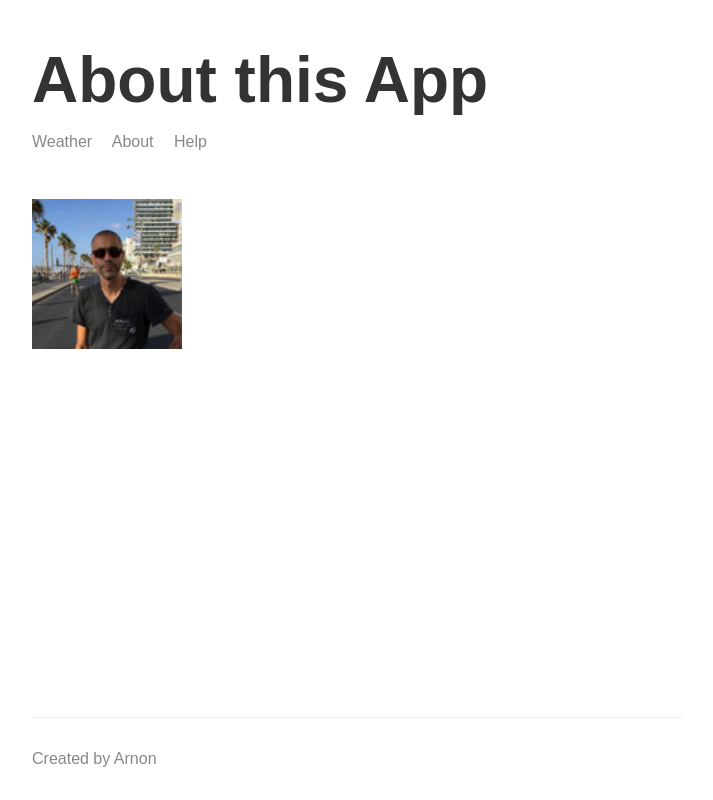
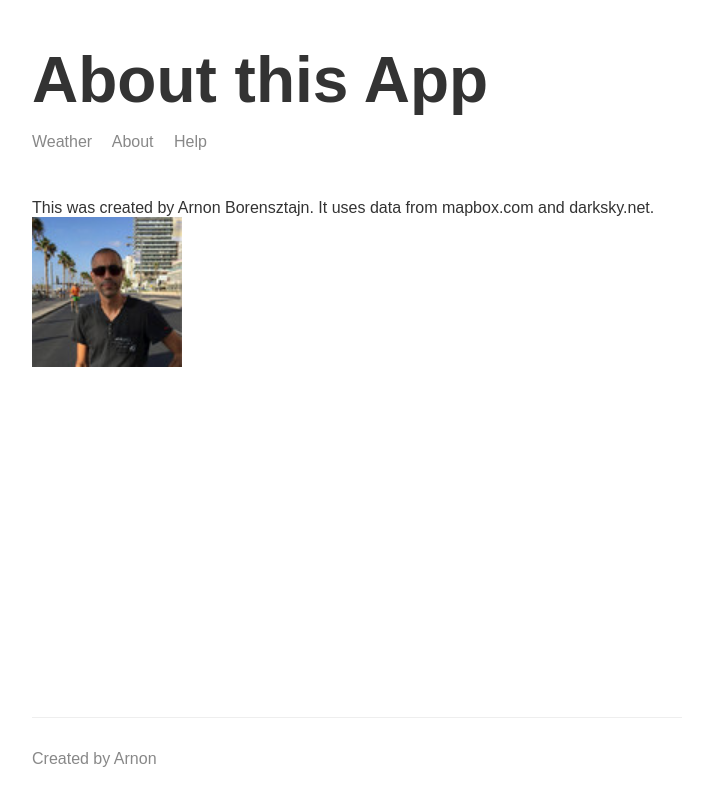
Before and after one commit to arnonzooz/node-course-web-server, a Node server app: page /about in a window 1280 px wide. Shown: the whole page, without its empty margins (283-996 px from the left). Run offline with Node 20, Linux system fonts and the light colour scheme; some libraries are stand-ins or nearby versions.

Commit message:
add about text

```diff
--- a/templates/views/about.hbs
+++ b/templates/views/about.hbs
@@ -12,6 +12,7 @@
 <body>
     <div class="main-content">
         {{>header}}
+        This was created by Arnon Borensztajn. It uses data from mapbox.com and darksky.net.
         <img class="portrait" src="/img/arnon.jpeg" alt="">
     </div>
     {{>footer}}
```
